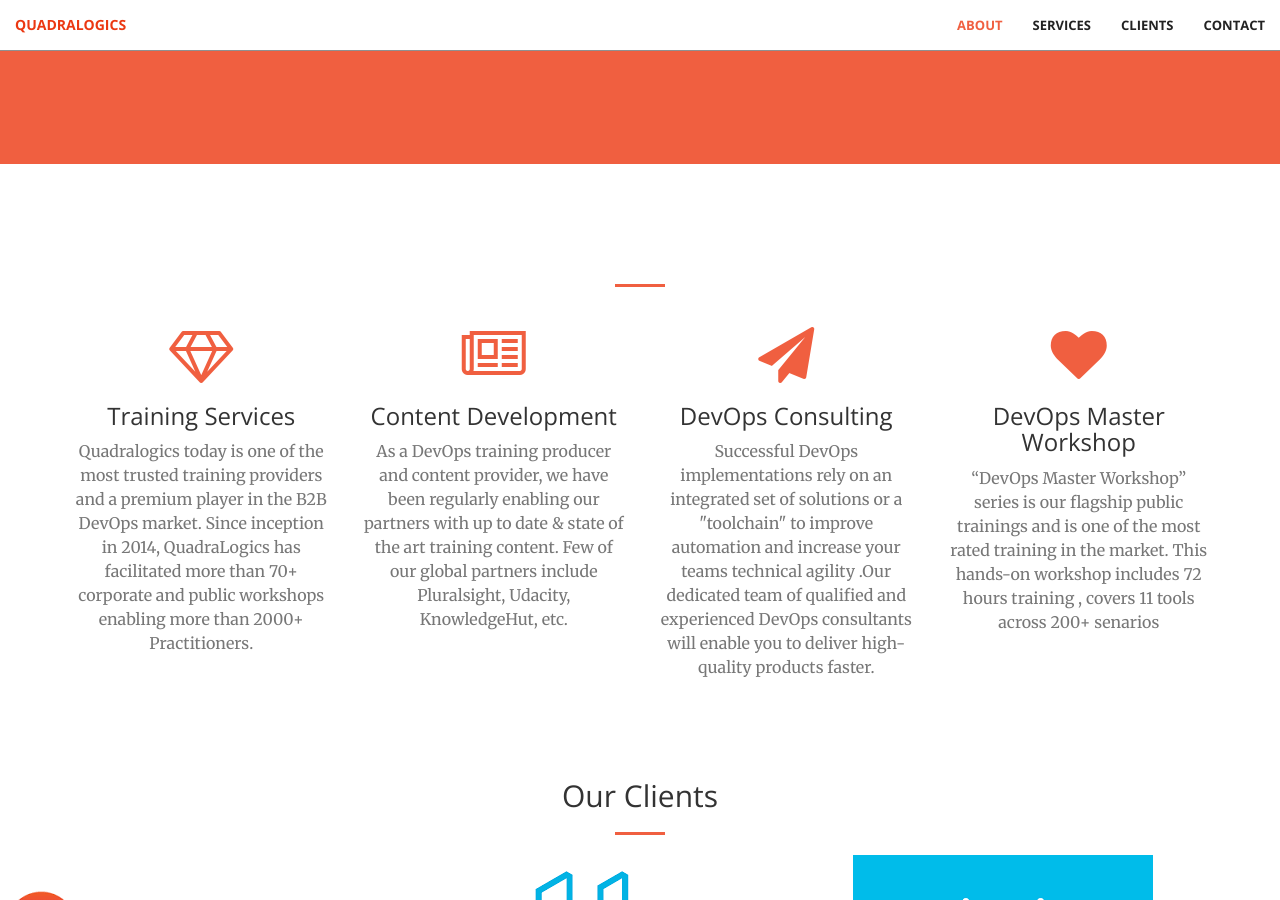
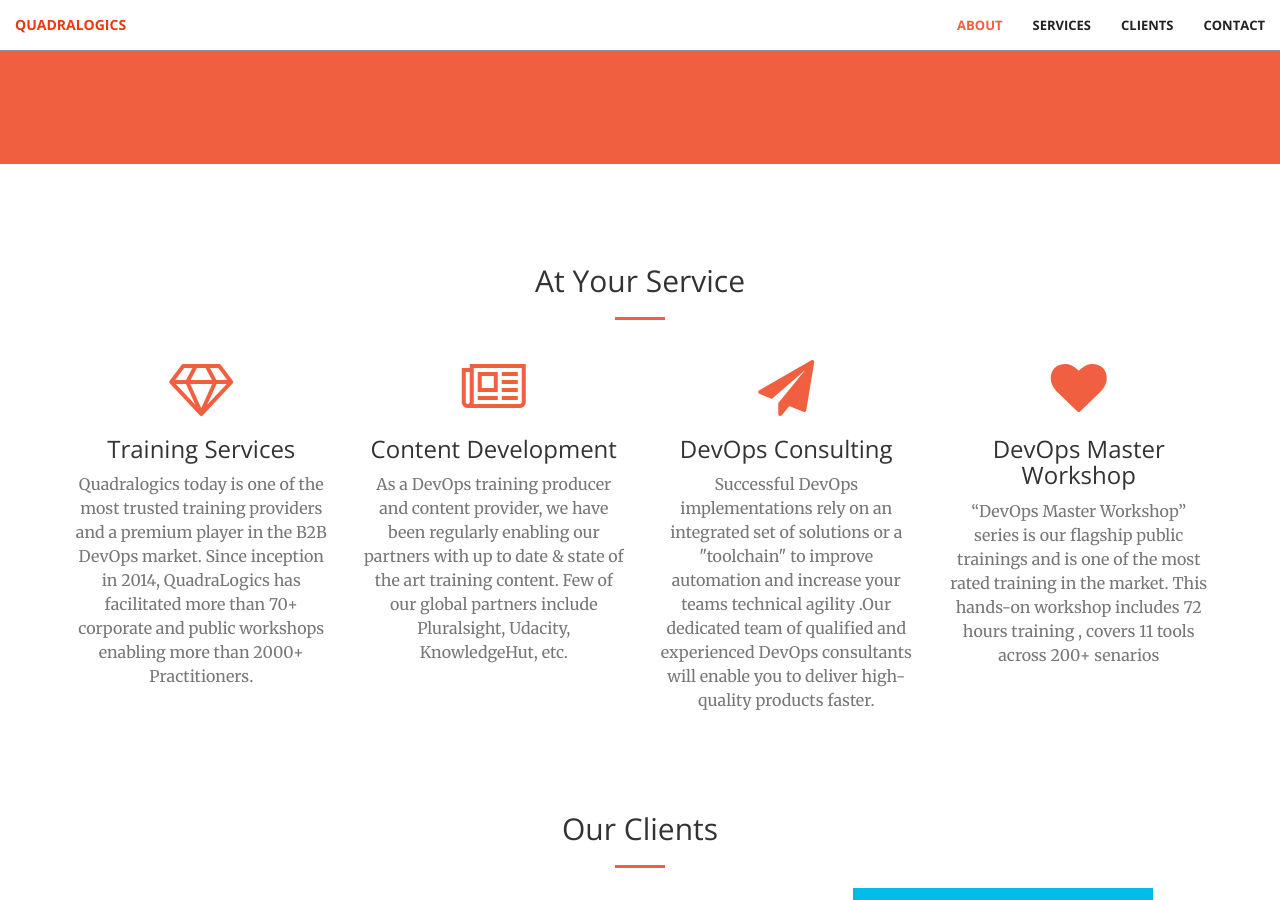
Before and after one commit to QuadraLogics/QuadraLogics.github.io, a Jekyll site: the page built from index.html, in a window 1280 px wide and 900 px high, scrolled down 1176 px. Built offline with Jekyll 4.4.1, drawn with Linux system fonts in a browser that asks for light colours.

Commit message:
fixed defect

```diff
--- a/_includes/services.html
+++ b/_includes/services.html
@@ -2,7 +2,7 @@
     <div class="container">
         <div class="row">
             <div class="col-lg-12 text-center">
-                <h2 class="section-heading">{{site.ServiceH}}</h2>
+                <h2 class="section-heading">{{site.ServicesHeading}}</h2>
                 <hr class="primary">
             </div>
         </div>
```
Also changed, not shown: 2 other files.
